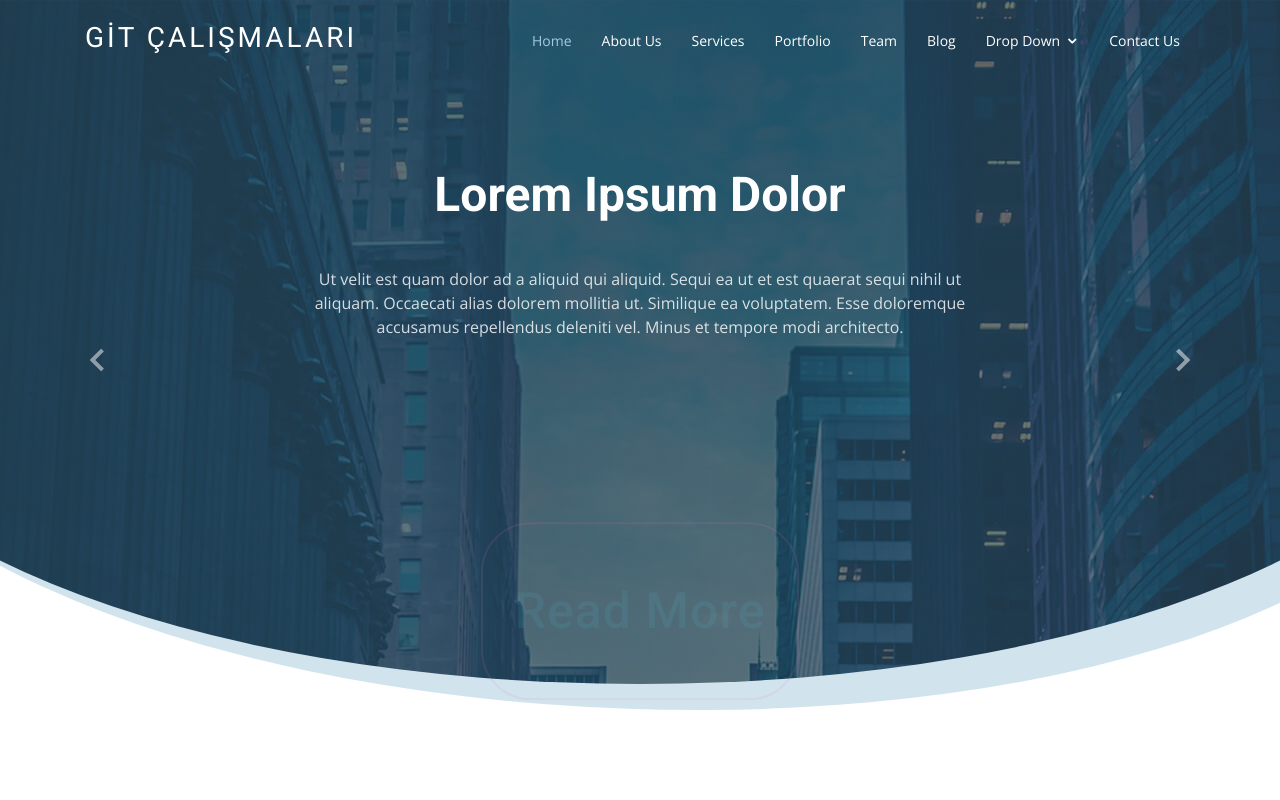
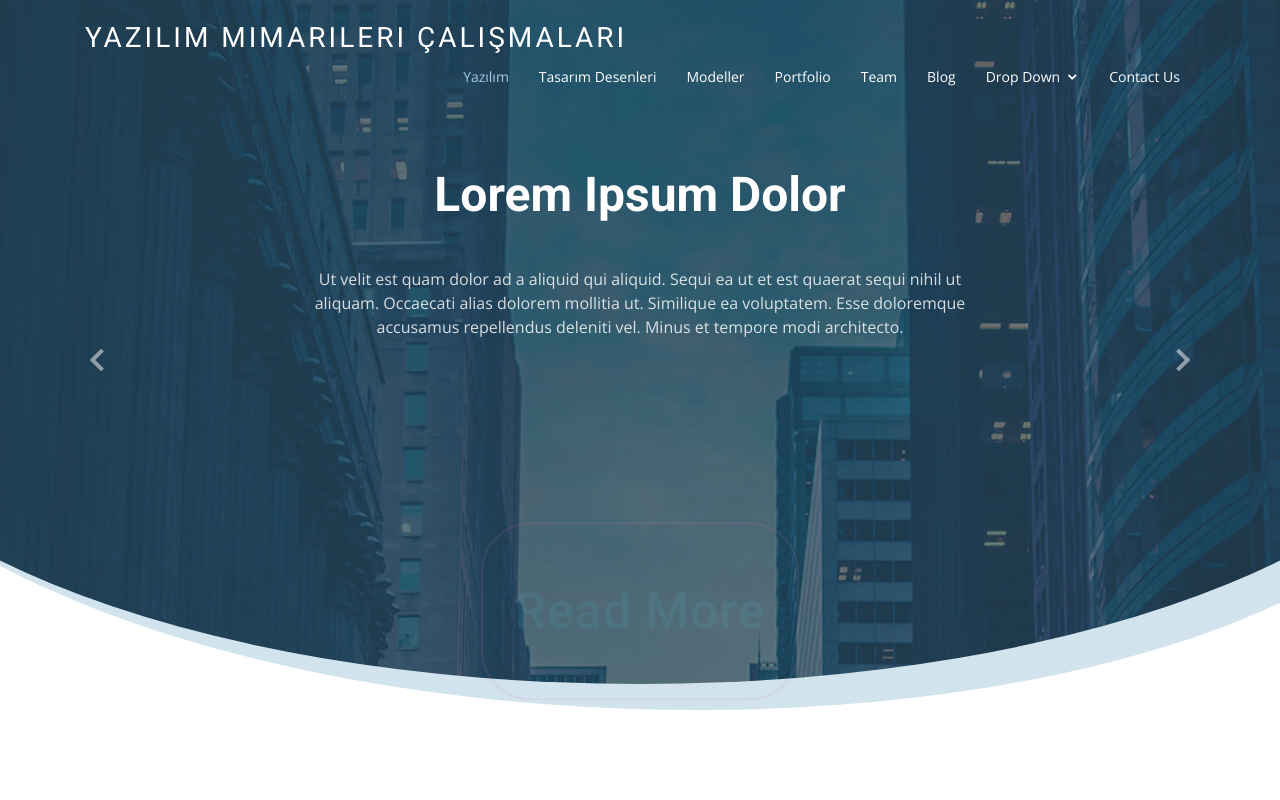
Before and after one commit to mehmethanayli/yazilimMimarileri, a plain HTML site: page index.html in a window 1280 px wide. Shown: the top 800 px of the page. Drawn offline with nearby package versions, Linux system fonts and the light colour scheme.

Commit message:
Dosya Düzenlendir.

```diff
--- a/index.html
+++ b/index.html
@@ -43,16 +43,16 @@
         <div class="container">
 
             <div class="logo float-left">
-                <h1 class="text-light"><a href="index.html"><span>GİT Çalışmaları</span></a></h1>
+                <h1 class="text-light"><a href="index.html"><span>Yazılım Mimarileri Çalışmaları</span></a></h1>
                 <!-- Uncomment below if you prefer to use an image logo -->
                 <!-- <a href="index.html"><img src="assets/img/logo.png" alt="" class="img-fluid"></a>-->
             </div>
 
             <nav class="nav-menu float-right d-none d-lg-block">
                 <ul>
-                    <li class="active"><a href="index.html">Home</a></li>
-                    <li><a href="about.html">About Us</a></li>
-                    <li><a href="services.html">Services</a></li>
+                    <li class="active"><a href="index.html">Yazılım</a></li>
+                    <li><a href="about.html">Tasarım Desenleri</a></li>
+                    <li><a href="services.html">Modeller</a></li>
                     <li><a href="portfolio.html">Portfolio</a></li>
                     <li><a href="team.html">Team</a></li>
                     <li><a href="blog.html">Blog</a></li>
```
